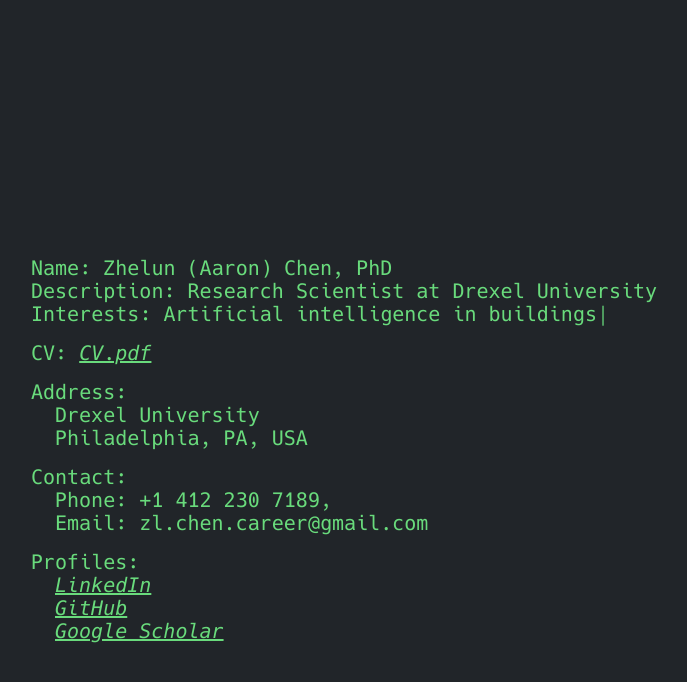
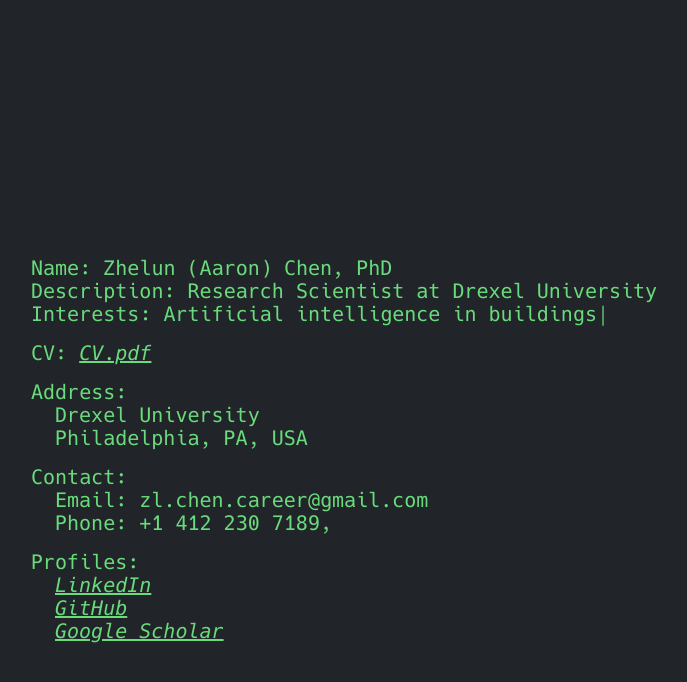
Before and after one commit to ZhelunChen/zhelunchen.github.io, a Jekyll site: the page built from index.md, in a window 1280 px wide. Shown: the top 682 px of the page, without its empty margins (249-936 px from the left). Built offline with Jekyll 4.4.1, drawn with Linux system fonts in a browser that asks for light colours; part of the change alters nothing that is shown.

```diff
--- a/_config.yml
+++ b/_config.yml
@@ -25,8 +25,8 @@ json:
     - Drexel University
     - Philadelphia, PA, USA
   Contact:
+    Email: zl.chen.career@gmail.com
     Phone: +1 412 230 7189,
-    Email: zl.chen.career@gmail.com
   Profiles:
     LinkedIn: https://www.linkedin.com/in/zhelun/
     GitHub: https://github.com/ZhelunChen
```
